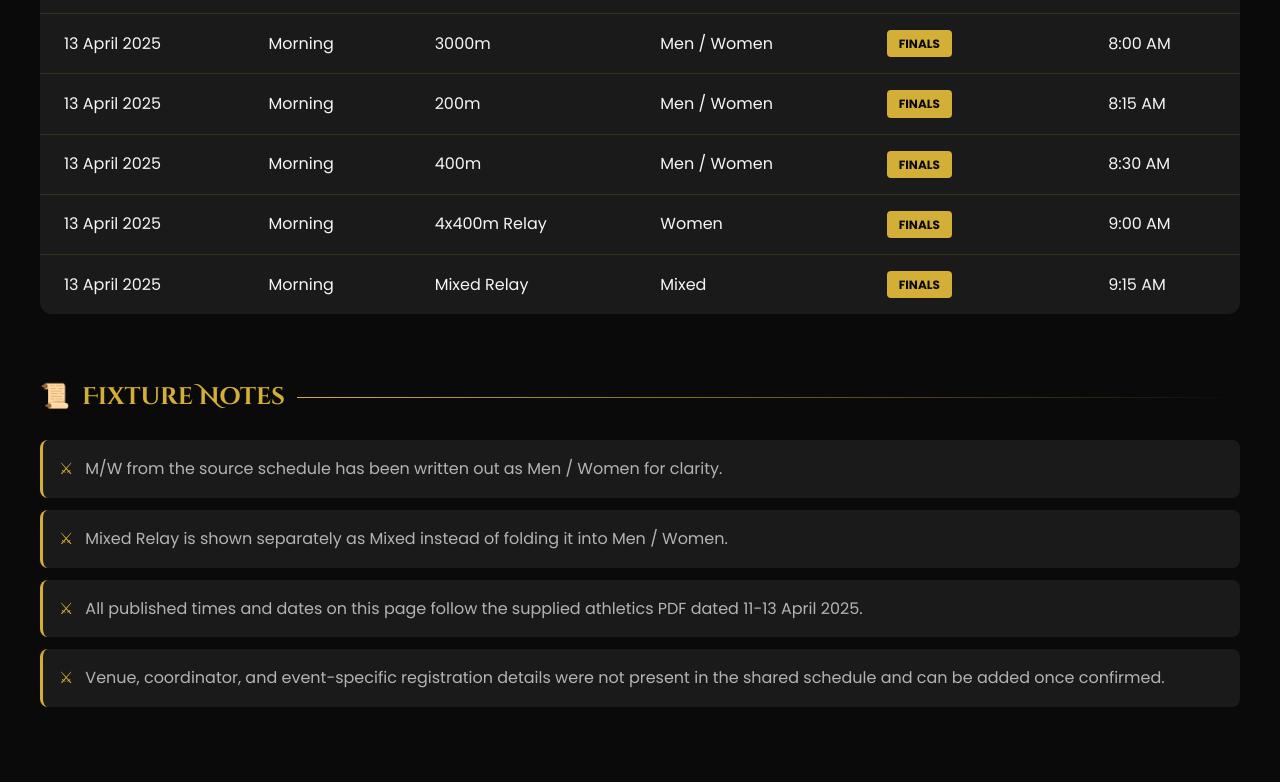
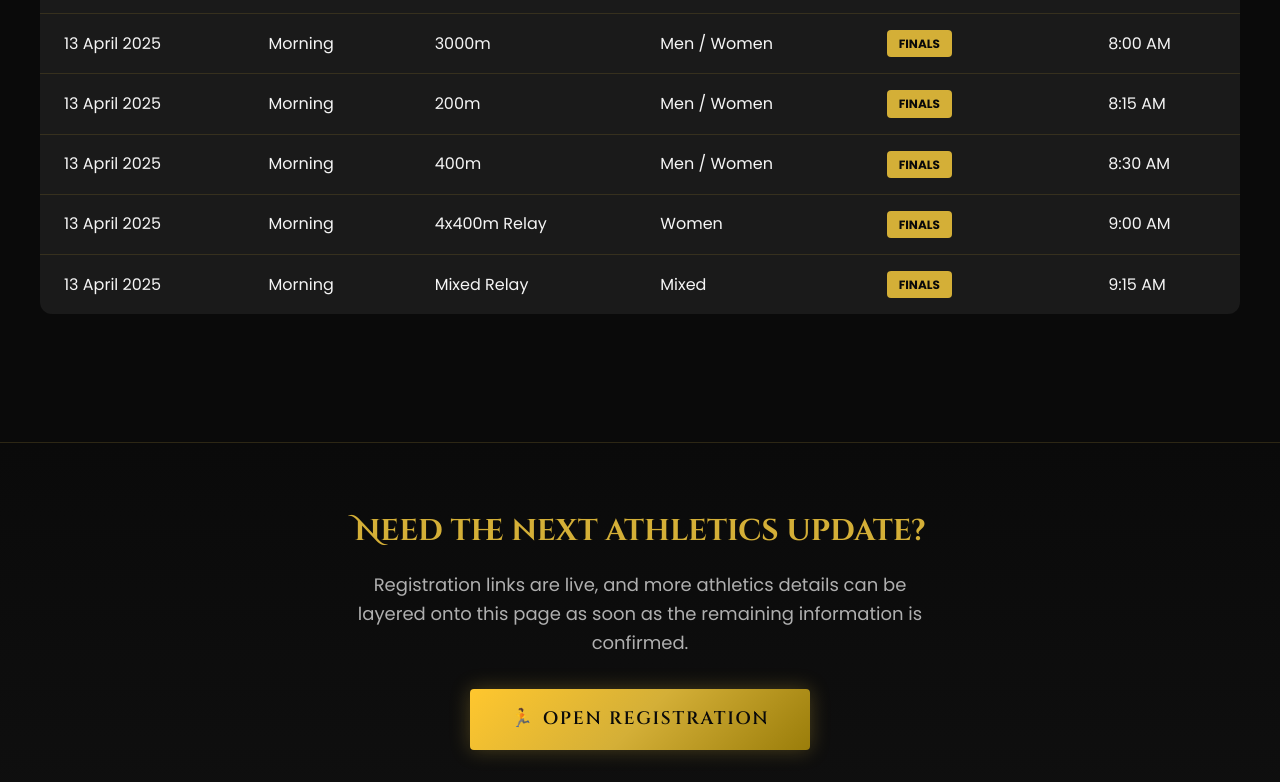
Before and after one commit to pushkardev123/aahvahan, a plain HTML site: page events/athletics.html in a window 1280 px wide. Shown: the part 2015-2797 px from the top of the page. Drawn offline with Linux system fonts and the light colour scheme.

Commit message:
fixtures

```diff
--- a/events/athletics.html
+++ b/events/athletics.html
@@ -265,7 +265,7 @@
                 </div> -->
             </section>
 
-            <section class="event-section">
+            <!-- <section class="event-section">
                 <h2 class="event-section-header"><span>📜</span> Fixture Notes</h2>
                 <ul class="rules-list">
                     <li><span>M/W from the source schedule has been written out as Men / Women for clarity.</span></li>
@@ -276,7 +276,7 @@
                     <li><span>Venue, coordinator, and event-specific registration details were not present in the shared
                             schedule and can be added once confirmed.</span></li>
                 </ul>
-            </section>
+            </section> -->
         </div>
     </div>
 
```
